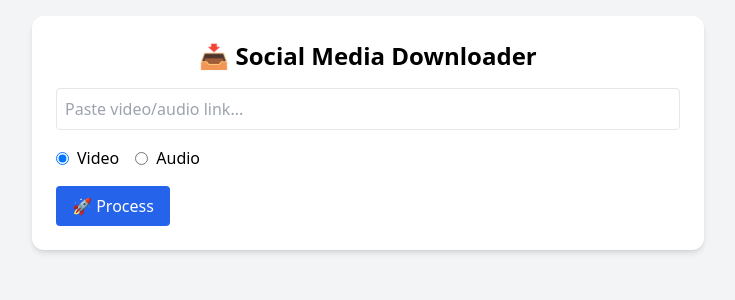
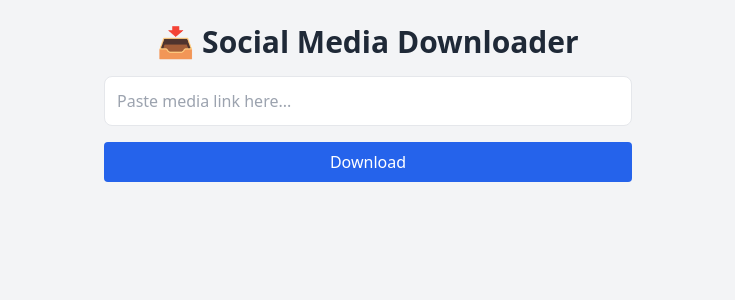
Before and after one commit to malunipanal11/fastdl4u, a FastAPI app: page / in a window 1280 px wide. Shown: the top 300 px of the page, without its empty margins (272-1007 px from the left). Run offline with FastAPI, Linux system fonts and the light colour scheme; parts of the project's set-up code (start-up, migrations or seed data) failed here and were passed over; some libraries are stand-ins or nearby versions.

Commit message:
Update index.html

```diff
--- a/templates/index.html
+++ b/templates/index.html
@@ -1,88 +1,92 @@
 <!DOCTYPE html>
 <html lang="en">
 <head>
-  <meta charset="UTF-8">
+  <meta charset="UTF-8" />
+  <meta name="viewport" content="width=device-width, initial-scale=1.0" />
   <title>Social Media Downloader</title>
   <script src="https://cdn.tailwindcss.com"></script>
 </head>
-<body class="bg-gray-100 p-4">
-  <div class="max-w-2xl mx-auto bg-white rounded-xl shadow-md p-6">
-    <h1 class="text-2xl font-bold mb-4 text-center">📥 Social Media Downloader</h1>
+<body class="bg-gray-100 text-gray-800 font-sans">
+  <div class="max-w-xl mx-auto p-6">
+    <h1 class="text-3xl font-bold mb-4 text-center">📥 Social Media Downloader</h1>
 
     <form id="downloadForm" class="space-y-4">
-      <input type="text" id="link" placeholder="Paste video/audio link..." class="w-full p-2 border rounded" required>
-
+      <input
+        type="url"
+        name="url"
+        placeholder="Paste media link here..."
+        class="w-full p-3 border rounded-lg focus:outline-none focus:ring focus:border-blue-300"
+        required
+      />
       <div class="flex gap-4">
-        <label class="flex items-center">
-          <input type="radio" name="format" value="video" checked class="mr-2"> Video
-        </label>
-        <label class="flex items-center">
-          <input type="radio" name="format" value="audio" class="mr-2"> Audio
-        </label>
+        <button
+          type="submit"
+          class="flex-1 bg-blue-600 text-white py-2 px-4 rounded hover:bg-blue-700 transition"
+        >
+          Download
+        </button>
       </div>
-
-      <button type="submit" class="bg-blue-600 text-white px-4 py-2 rounded hover:bg-blue-700">
-        🚀 Process
-      </button>
     </form>
 
-    <div id="result" class="mt-6 hidden">
-      <img id="thumb" src="" alt="Thumbnail" class="w-full rounded mb-2">
-      <p><strong>Title:</strong> <span id="title"></span></p>
-      <p><strong>Duration:</strong> <span id="duration"></span> sec</p>
-      <p><strong>Size:</strong> <span id="size"></span> MB</p>
-      <p><strong>Quality:</strong> <span id="quality"></span></p>
+    <div id="status" class="mt-6 hidden p-4 bg-white rounded shadow">
+      <div class="mb-2 text-lg font-semibold">🔄 Processing...</div>
+      <progress id="progressBar" value="0" max="100" class="w-full h-3"></progress>
+      <div id="progressText" class="text-sm mt-2 text-gray-600">Starting...</div>
+    </div>
 
-      <div class="flex gap-3 mt-4">
-        <a id="playBtn" href="#" target="_blank" class="bg-green-600 text-white px-4 py-2 rounded">▶ Play</a>
-        <a id="downloadBtn" href="#" download class="bg-yellow-500 text-white px-4 py-2 rounded">⬇ Download</a>
-        <a id="sendBtn" href="#" class="bg-purple-600 text-white px-4 py-2 rounded">📤 Send to Bot</a>
-        <a id="deleteBtn" href="#" class="bg-red-600 text-white px-4 py-2 rounded">❌ Delete</a>
+    <div id="result" class="mt-6 hidden p-4 bg-white rounded shadow">
+      <h2 class="text-xl font-semibold mb-2">✅ File Ready</h2>
+      <video id="videoPlayer" controls class="w-full rounded"></video>
+      <div class="flex flex-wrap gap-2 mt-4">
+        <a id="playBtn" target="_blank" class="bg-green-500 text-white px-3 py-2 rounded hover:bg-green-600">▶️ Play</a>
+        <a id="downloadBtn" target="_blank" class="bg-blue-500 text-white px-3 py-2 rounded hover:bg-blue-600">⬇️ Download</a>
+        <button id="sendBtn" class="bg-purple-500 text-white px-3 py-2 rounded hover:bg-purple-600">📤 Send to Telegram</button>
+        <button id="deleteBtn" class="bg-red-500 text-white px-3 py-2 rounded hover:bg-red-600">🗑️ Delete</button>
       </div>
     </div>
-
-    <p id="loading" class="text-center mt-6 hidden text-blue-600 font-semibold">Processing... Please wait ⏳</p>
-    <p id="error" class="text-red-600 mt-4 hidden">❌ Error: Something went wrong!</p>
   </div>
 
   <script>
-    document.getElementById("downloadForm").addEventListener("submit", async (e) => {
+    const form = document.getElementById('downloadForm');
+    const statusBox = document.getElementById('status');
+    const resultBox = document.getElementById('result');
+    const progressBar = document.getElementById('progressBar');
+    const progressText = document.getElementById('progressText');
+    const videoPlayer = document.getElementById('videoPlayer');
+    const playBtn = document.getElementById('playBtn');
+    const downloadBtn = document.getElementById('downloadBtn');
+
+    form.addEventListener('submit', async (e) => {
       e.preventDefault();
-      const link = document.getElementById("link").value;
-      const format = document.querySelector('input[name="format"]:checked').value;
+      const url = form.url.value.trim();
+      if (!url) return;
 
-      document.getElementById("loading").classList.remove("hidden");
-      document.getElementById("result").classList.add("hidden");
-      document.getElementById("error").classList.add("hidden");
+      statusBox.classList.remove('hidden');
+      resultBox.classList.add('hidden');
+      progressBar.value = 10;
+      progressText.innerText = 'Downloading...';
 
       try {
-        const res = await fetch("/api/process", {
-          method: "POST",
-          headers: { "Content-Type": "application/json" },
-          body: JSON.stringify({ link, format }),
+        const res = await fetch('/api/download', {
+          method: 'POST',
+          headers: { 'Content-Type': 'application/json' },
+          body: JSON.stringify({ url }),
         });
 
         const data = await res.json();
-        if (!res.ok) throw new Error(data.error || "Unknown error");
+        if (!data.success) throw new Error(data.message);
 
-        document.getElementById("thumb").src = data.thumbnail;
-        document.getElementById("title").textContent = data.title;
-        document.getElementById("duration").textContent = data.duration || "N/A";
-        document.getElementById("size").textContent = data.size || "N/A";
-        document.getElementById("quality").textContent = data.quality || "N/A";
+        progressBar.value = 100;
+        progressText.innerText = 'Done!';
+        resultBox.classList.remove('hidden');
 
-        document.getElementById("playBtn").href = data.file_url;
-        document.getElementById("downloadBtn").href = data.file_url;
-        document.getElementById("sendBtn").href = `https://t.me/share/url?url=${encodeURIComponent(data.file_url)}&text=${encodeURIComponent(data.title)}`;
-        document.getElementById("deleteBtn").href = "#"; // You can add delete logic later
+        videoPlayer.src = data.file_url;
+        playBtn.href = data.file_url;
+        downloadBtn.href = data.file_url;
 
-        document.getElementById("result").classList.remove("hidden");
       } catch (err) {
-        document.getElementById("error").textContent = "❌ Error: " + err.message;
-        document.getElementById("error").classList.remove("hidden");
+        progressText.innerText = 'Error: ' + err.message;
       }
-
-      document.getElementById("loading").classList.add("hidden");
     });
   </script>
 </body>
```
